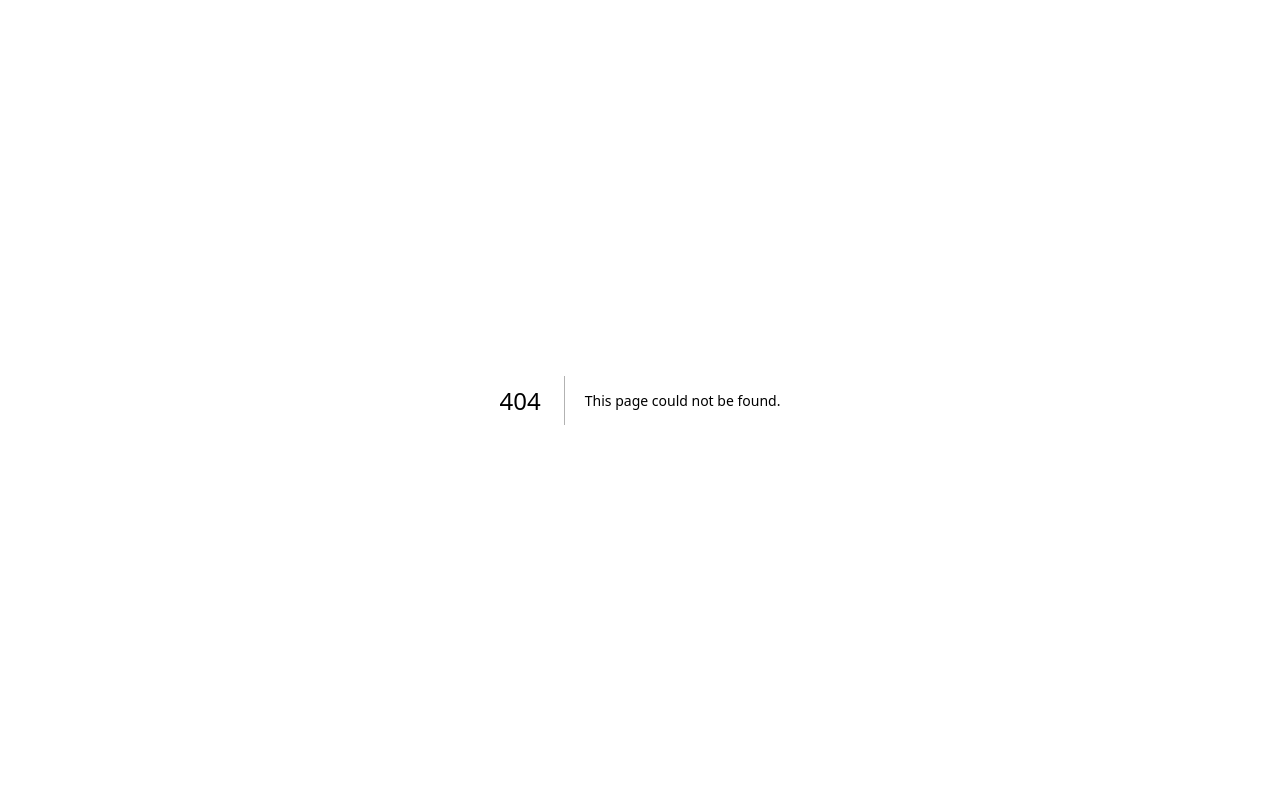
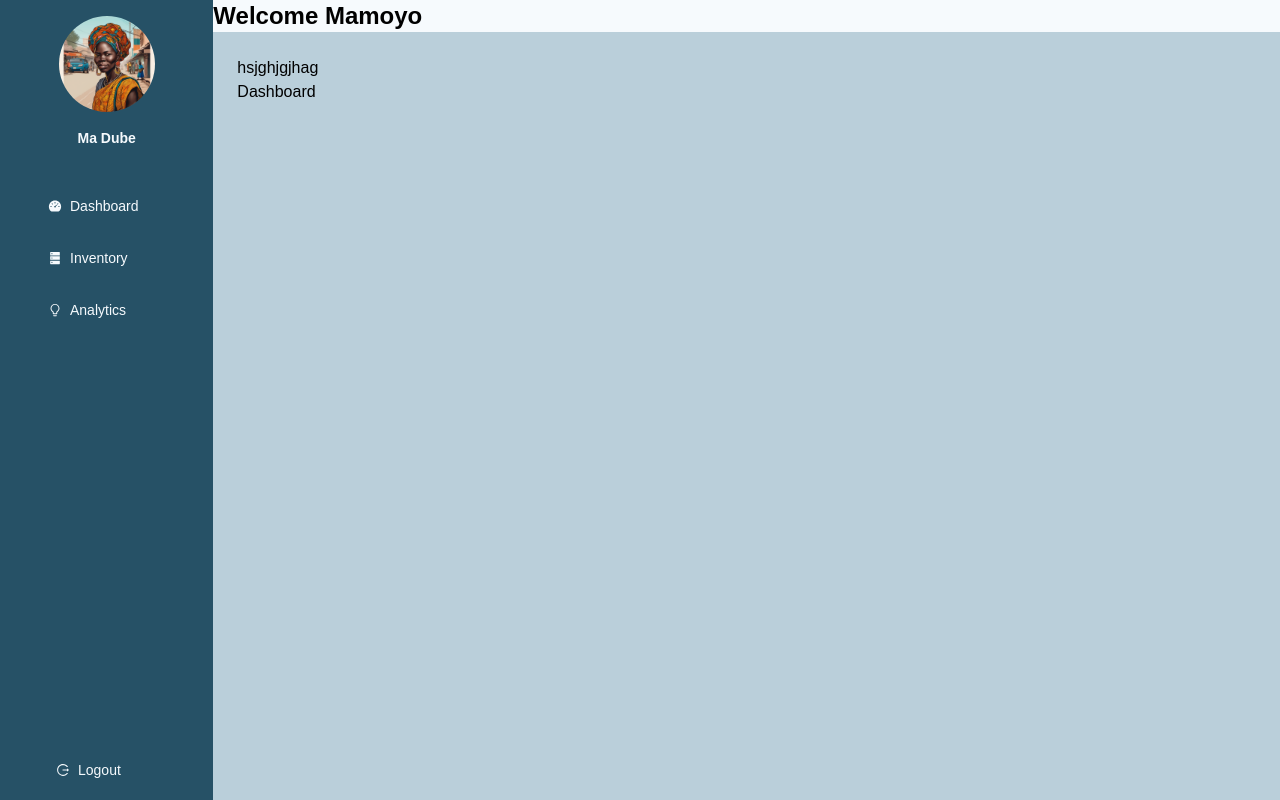
Before and after one commit to francoismavunila/stress_management_web, a Next.js app: page /dashboard in a window 1280 px wide. Before the commit this address had no page. Built offline with nearby package versions, Linux system fonts and the light colour scheme.

Commit message:
first commit

```diff
--- a/package.json
+++ b/package.json
@@ -9,9 +9,10 @@
     "lint": "next lint"
   },
   "dependencies": {
+    "next": "14.2.3",
     "react": "^18",
     "react-dom": "^18",
-    "next": "14.2.3"
+    "react-icons": "^5.2.1"
   },
   "devDependencies": {
     "postcss": "^8",
--- /dev/null
+++ b/src/app/dashboard/analytics/page.js
@@ -0,0 +1,9 @@
+import React from 'react'
+
+function Analytics() {
+  return (
+    <div>Analytics</div>
+  )
+}
+
+export default Analytics
--- /dev/null
+++ b/src/app/dashboard/components/Sidebar.js
@@ -0,0 +1,38 @@
+import Link from 'next/link';
+import { AiFillDashboard, AiFillDatabase,  AiOutlineBulb, AiOutlineLogout } from 'react-icons/ai';
+
+export default function Sidebar() {
+    return (
+        <div className="h-screen w-64 bg-primary text-white flex flex-col justify-between text-sm">
+            <div className="p-4">
+                <div className="flex flex-col items-center pb-10">
+                    <img className="w-24 h-24 rounded-full mb-4" src="/images/profile.png" alt="Profile" />
+                    <h2 className="text-sm font-semibold">Ma Dube</h2>
+                </div>
+                <ul className='flex flex-col pl-8'>
+                    <li className="mb-4 py-2">
+                        <Link href="/">
+                            <div className="flex items-center"><AiFillDashboard className="mr-2" /> Dashboard</div>
+                        </Link>
+                    </li>
+                    <li className="mb-4 py-2">
+                        <Link href="/inventory">
+                            <div className="flex items-center"><AiFillDatabase className='mr-2' /> Inventory</div>
+                        </Link>
+                    </li>
+                    <li className="mb-4 py-2">
+                        <Link href="/inventory">
+                            <div className="flex items-center"><AiOutlineBulb className='mr-2' /> Analytics</div>
+                        </Link>
+                    </li>
+
+                </ul>
+            </div>
+            <div className="pl-14 pb-5">
+                <Link href="/logout">
+                    <div className="flex items-center"><AiOutlineLogout className='mr-2' /> Logout</div>
+                </Link>
+            </div>
+        </div>
+    );
+}
--- /dev/null
+++ b/src/app/dashboard/inventory/page.js
@@ -0,0 +1,9 @@
+import React from 'react'
+
+function Inventory() {
+  return (
+    <div>Inventory</div>
+  )
+}
+
+export default Inventory
--- /dev/null
+++ b/src/app/dashboard/layout.js
@@ -0,0 +1,19 @@
+// components/Layout.js
+import Sidebar from "./components/Sidebar"
+
+export default function Layout({ children }) {
+    return (
+        <div className="flex">
+            <Sidebar />
+            <div className="flex flex-col w-full">
+                <nav className="bg-white text-black">
+                    <h2 className="text-2xl font-semibold">Welcome Mamoyo</h2>
+                </nav>
+                <main className="p-6 bg-mainbg flex-grow">
+                    hsjghjgjhag
+                    {children}
+                </main>
+            </div>
+        </div>
+    );
+}
--- /dev/null
+++ b/src/app/dashboard/page.js
@@ -0,0 +1,9 @@
+import React from 'react'
+
+function Dashboard() {
+  return (
+    <div>Dashboard</div>
+  )
+}
+
+export default Dashboard
--- a/src/app/layout.js
+++ b/src/app/layout.js
@@ -1,7 +1,4 @@
-import { Inter } from "next/font/google";
 import "./globals.css";
-
-const inter = Inter({ subsets: ["latin"] });
 
 export const metadata = {
   title: "Create Next App",
@@ -11,7 +8,7 @@ export const metadata = {
 export default function RootLayout({ children }) {
   return (
     <html lang="en">
-      <body className={inter.className}>{children}</body>
+      <body className="font-sans">{children}</body>
     </html>
   );
 }
--- /dev/null
+++ b/src/app/login/page.js
@@ -0,0 +1,9 @@
+import React from 'react'
+
+function Login() {
+  return (
+    <div>Login</div>
+  )
+}
+
+export default Login
--- /dev/null
+++ b/src/app/signup/page.js
@@ -0,0 +1,9 @@
+import React from 'react'
+
+function SignUp() {
+  return (
+    <div>SignUp</div>
+  )
+}
+
+export default SignUp
--- a/tailwind.config.js
+++ b/tailwind.config.js
@@ -6,6 +6,12 @@ module.exports = {
     "./src/app/**/*.{js,ts,jsx,tsx,mdx}",
   ],
   theme: {
+    colors: {
+      primary: '#265166',
+      secondary: '#547C90',
+      mainbg:'#BACFDA',
+      white: '#F6FAFD',
+    },
     extend: {
       backgroundImage: {
         "gradient-radial": "radial-gradient(var(--tw-gradient-stops))",
@@ -13,6 +19,9 @@ module.exports = {
           "conic-gradient(from 180deg at 50% 50%, var(--tw-gradient-stops))",
       },
     },
+    fontFamily: {
+      sans: ['Nunito', 'sans-serif'],
+    },
   },
   plugins: [],
 };
```
Also changed, not shown: public/images/profile.png (added), src/app/dashboard/dashboard.css (added), 1 other file (tests, documents, lock files or other folders).
